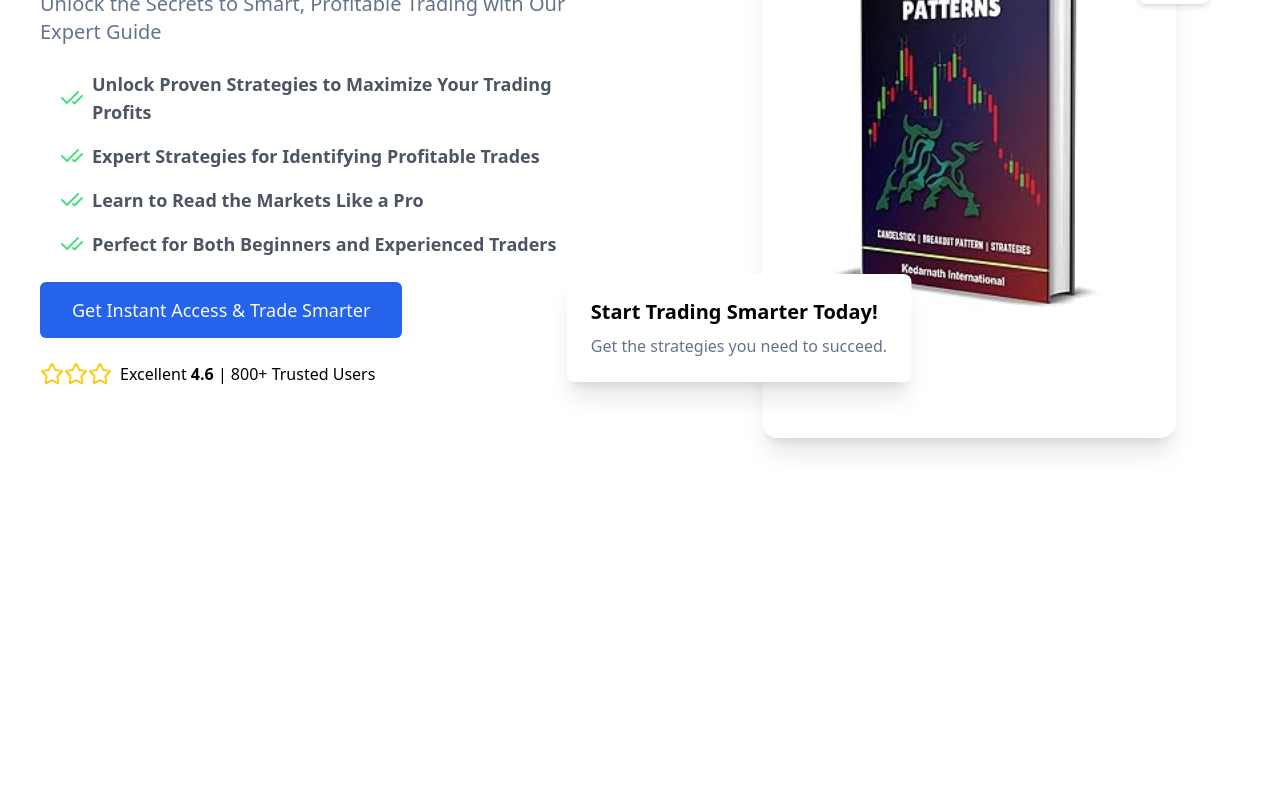
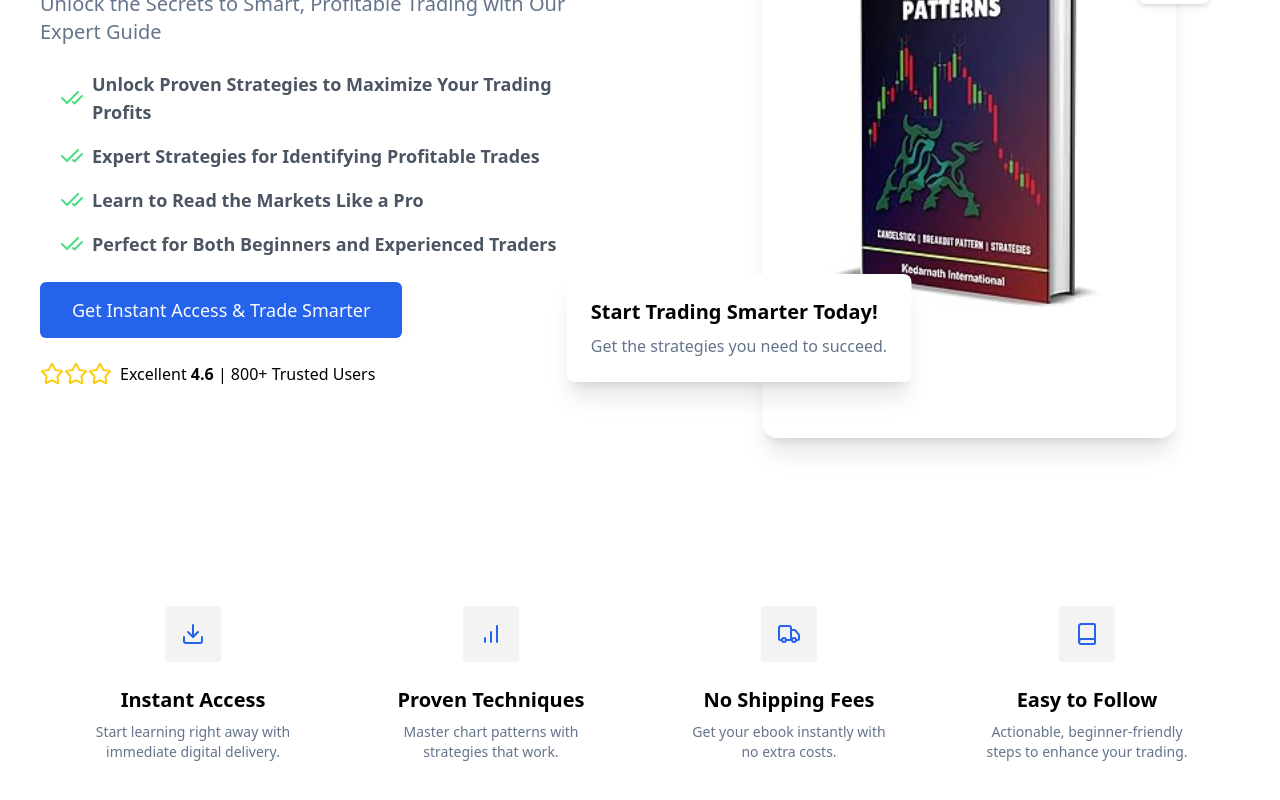
Before and after one commit to Yves-Developer/YvesPay, a Next.js app: page / in a window 1280 px wide. Shown: the part 222-1022 px from the top of the page. Before the commit the page ends 800 px from the top, so only its background shows below. Built offline with nearby package versions, Linux system fonts and the light colour scheme.

Commit message:
Features section

```diff
--- a/app/page.js
+++ b/app/page.js
@@ -4,12 +4,14 @@ import { Button, buttonVariants } from "@/components/ui/button";
 import Wrapper from "@/components/ui/Wrapper";
 import Link from "next/link";
 import Hero from "./sections/Hero";
+import Features from "./sections/Features";
 
 const Home = () => {
   return (
     <main className="w-full h-auto mb-5">
       <Wrapper>
         <Hero />
+        <Features />
       </Wrapper>
     </main>
   );
--- /dev/null
+++ b/app/sections/Features.jsx
@@ -0,0 +1,55 @@
+/** @format */
+
+import React from "react";
+import { Download, BarChart, Truck, Book } from "lucide-react"; // import Lucide icons
+
+const features = [
+  {
+    title: "Instant Access",
+    icon: <Download />,
+    description: "Start learning right away with immediate digital delivery.",
+  },
+  {
+    title: "Proven Techniques",
+    icon: <BarChart />,
+    description: "Master chart patterns with strategies that work.",
+  },
+  {
+    title: "No Shipping Fees",
+    icon: <Truck />,
+    description: "Get your ebook instantly with no extra costs.",
+  },
+  {
+    title: "Easy to Follow",
+    icon: <Book />,
+    description: "Actionable, beginner-friendly steps to enhance your trading.",
+  },
+];
+
+const Features = () => {
+  return (
+    <div className="mt-20 flex flex-wrap justify-center w-full px-4">
+      {features.map((data) => {
+        return (
+          <div
+            key={data.title}
+            className="flex flex-col items-center justify-center w-[250px] p-6 m-6"
+          >
+            {/* Icon styling */}
+            <div className="mb-6 p-4 bg-[#f3f3f3] rounded-sm  hover:scale-110 transition-all duration-200 ease-in-out">
+              <div className="text-5xl text-primary">{data.icon}</div>
+            </div>
+            {/* Title */}
+            <h2 className="font-bold text-xl mb-2">{data.title}</h2>
+            {/* Description */}
+            <p className="text-center text-muted-foreground text-sm">
+              {data.description}
+            </p>
+          </div>
+        );
+      })}
+    </div>
+  );
+};
+
+export default Features;
```
